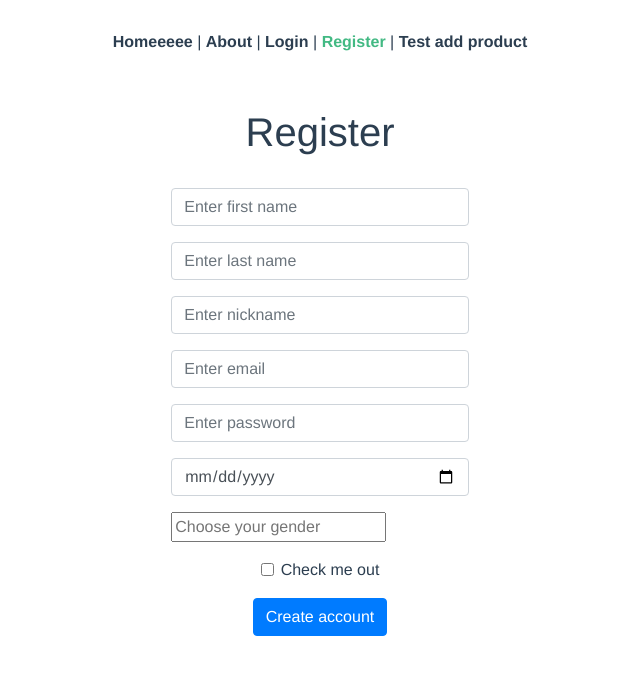
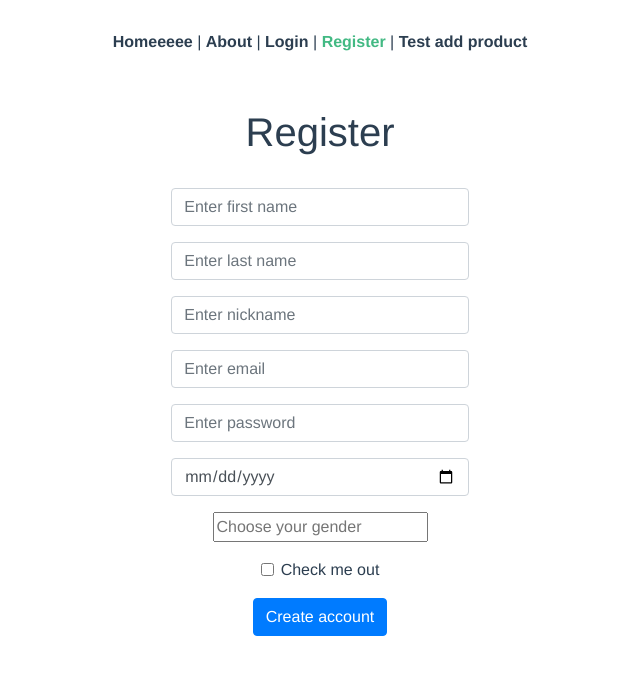
Before and after one commit to alpari01/buysell_frontend, a Vue app: page /register in a window 1280 px wide. Shown: the top 674 px of the page, without its empty margins (320-960 px from the left). Built offline with nearby package versions, Linux system fonts and the light colour scheme.

Commit message:
Sonarlint style error fixed.

```diff
--- a/src/views/RegisterView.vue
+++ b/src/views/RegisterView.vue
@@ -23,7 +23,7 @@
           <div class="form-group">
             <input type="date" class="form-control" id="inputBirthdate" placeholder="Enter birthdate" required>
           </div>
-          <div class="form-group" align="left">
+          <div class="form-group">
             <input list="genders" name="gender" id="gender" placeholder="Choose your gender" required>
             <datalist id="genders">
               <option value="Male"></option>
```
